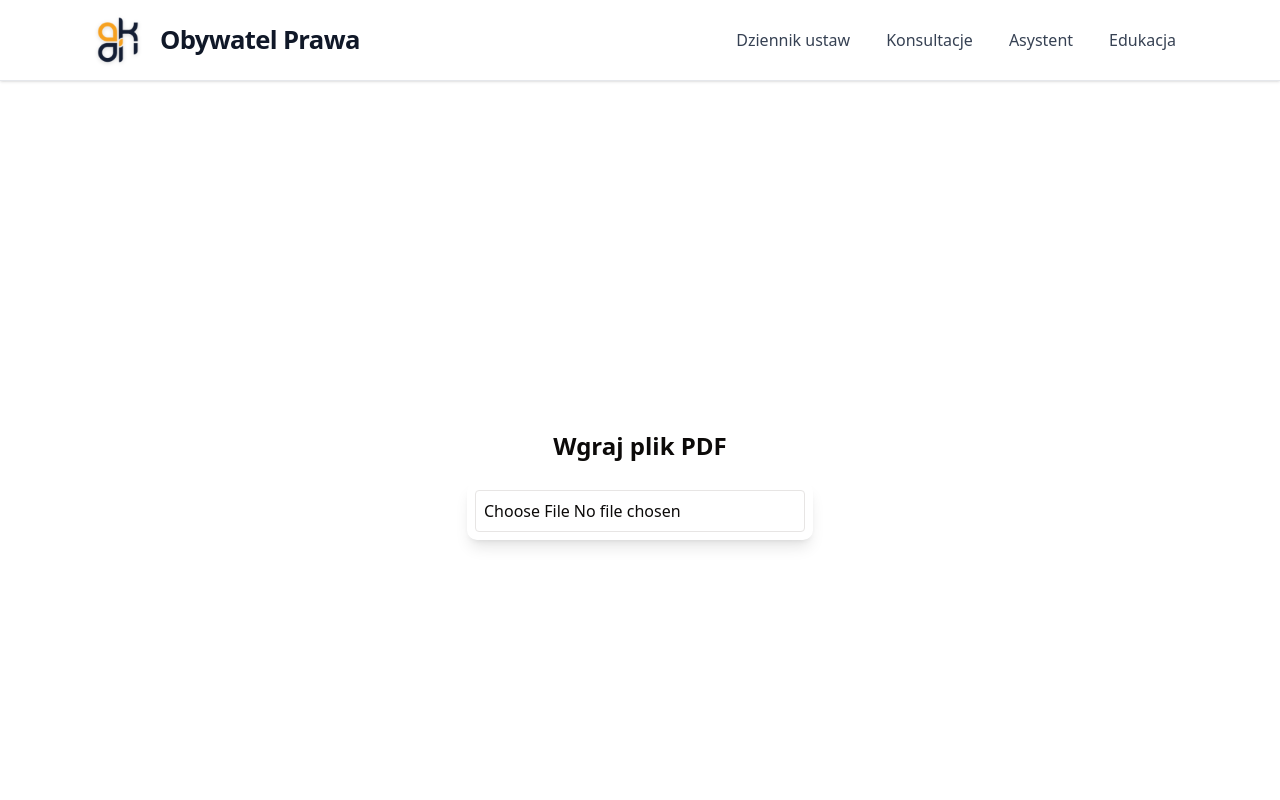
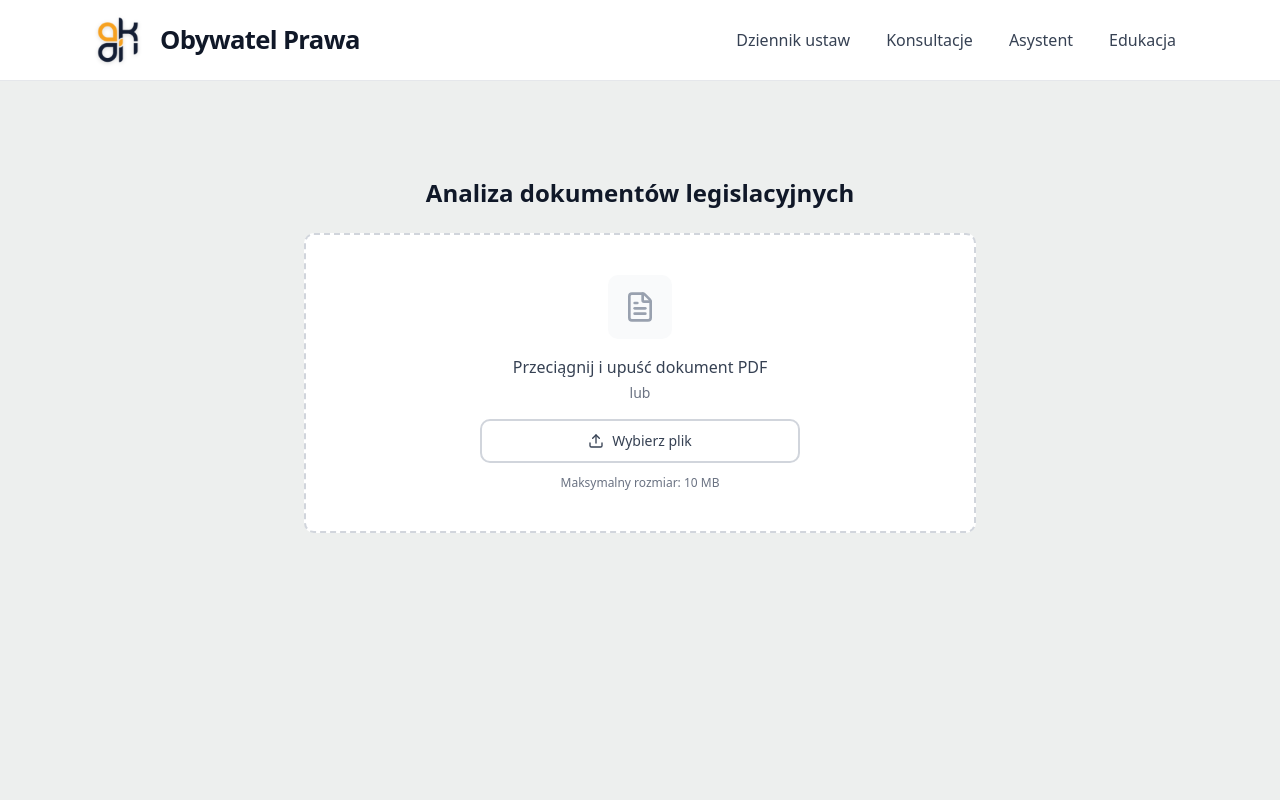
Before and after one commit to RomanGumeniuk/HackNation_2025_AKAI, a Next.js app in the folder client/: page /pdf in a window 1280 px wide. Shown: the top 800 px of the page. Built offline with nearby package versions, Linux system fonts and the light colour scheme; no server answers.

Commit message:
Pdf style changed
nojapidi

```diff
--- a/client/src/app/pdf/page.tsx
+++ b/client/src/app/pdf/page.tsx
@@ -2,6 +2,7 @@
 import Background from '@/components/details_page/Background'
 import { SocketContext } from "@/contexts/SocketContext";
 import { composeMessage } from "@/socket";
+import { Upload, FileText } from 'lucide-react';
 import {
   ChangeEventHandler,
   MouseEventHandler,
@@ -15,18 +16,43 @@ const page = () => {
   const [title, setTitle] = useState("");
   const [summary, setSummary] = useState("");
   const [rating, setRating] = useState("");
+  const [isUploading, setIsUploading] = useState(false);
+  const [isDragOver, setIsDragOver] = useState(false);
 
   const socket = useContext(SocketContext);
 
   const handleFile: ChangeEventHandler<HTMLInputElement> = (ev) => {
     //@ts-ignore
-    setFile(ev.target.files[0]);
+    const selectedFile = ev.target.files[0];
+    if (selectedFile && selectedFile.type === 'application/pdf') {
+      setFile(selectedFile);
+    }
+  };
+
+  const handleDrop = (ev: React.DragEvent<HTMLDivElement>) => {
+    ev.preventDefault();
+    setIsDragOver(false);
+    const droppedFile = ev.dataTransfer.files[0];
+    if (droppedFile && droppedFile.type === 'application/pdf') {
+      setFile(droppedFile);
+    }
+  };
+
+  const handleDragOver = (ev: React.DragEvent<HTMLDivElement>) => {
+    ev.preventDefault();
+    setIsDragOver(true);
+  };
+
+  const handleDragLeave = (ev: React.DragEvent<HTMLDivElement>) => {
+    ev.preventDefault();
+    setIsDragOver(false);
   };
 
   const handleAnalyze: MouseEventHandler<HTMLButtonElement> = (ev) => {};
 
   useEffect(() => {
     async function setup() {
+      setIsUploading(true);
       return new Promise<void>((resolve) => {
         let fileContnets;
         const formData = new FormData();
@@ -35,7 +61,10 @@ const page = () => {
           method: "POST",
           body: formData,
         }).then((res) => {
-          res.json().then((json) => (fileContnets = json.data));
+          res.json().then((json) => {
+            fileContnets = json.data;
+            setIsUploading(false);
+          });
         });
 
         socket.emit(
@@ -71,23 +100,128 @@ const page = () => {
     }
   }, [file]);
 
+  const formatFileSize = (bytes: number) => {
+    if (bytes < 1024) return bytes + ' B';
+    else if (bytes < 1024 * 1024) return (bytes / 1024).toFixed(0) + ' KB';
+    else return (bytes / (1024 * 1024)).toFixed(2) + ' MB';
+  };
+
   return (
-    <div>
-      {!file && <div className="flex flex-col h-screen justify-center items-center text-center">
-        <h1 className="mb-3 text-2xl font-bold p-2">Wgraj plik PDF</h1>
+    <div className="min-h-screen bg-[#EDEFEE]">
+      {!file && (
+        <div className="flex flex-col items-center px-4 pt-24 pb-12">
+          <div className="w-full max-w-2xl mx-auto">
+            <div className="text-center mb-6">
+              <h1 className="text-2xl font-bold text-gray-900">
+                Analiza dokumentów legislacyjnych
+              </h1>
+            </div>
 
-        <div className="rounded-lg shadow-lg p-2">
+            <div
+              onDrop={handleDrop}
+              onDragOver={handleDragOver}
+              onDragLeave={handleDragLeave}
+              className={`relative bg-white rounded-lg border-2 border-dashed transition-all duration-300 ${
+                isDragOver
+                  ? 'border-gray-400 bg-gray-50'
+                  : 'border-gray-300 hover:border-gray-400'
+              }`}
+            >
+              <div className="p-10">
+                <div className="flex flex-col items-center text-center space-y-4">
+                  <div className="relative">
+                    <div className={`w-16 h-16 rounded-lg flex items-center justify-center transition-colors ${
+                      isDragOver ? 'bg-gray-100' : 'bg-gray-50'
+                    }`}>
+                      <FileText className={`w-8 h-8 transition-colors ${
+                        isDragOver ? 'text-gray-600' : 'text-gray-400'
+                      }`} />
+                    </div>
+                  </div>
+
+                  <div className="space-y-1">
+                    <p className="text-base font-medium text-gray-700">
+                      {isDragOver ? 'Upuść dokument tutaj' : 'Przeciągnij i upuść dokument PDF'}
+                    </p>
+                    <p className="text-sm text-gray-500">lub</p>
+                  </div>
+
+                  <div className="flex flex-col items-center gap-3 w-full">
+                    <label className="w-full max-w-xs cursor-pointer">
+                      <span className="flex items-center justify-center gap-2 px-5 py-2.5 bg-white border-2 border-gray-300 text-gray-700 font-medium text-sm rounded-lg hover:bg-gray-50 hover:border-gray-400 transition-all">
+                        <Upload className="w-4 h-4" />
+                        Wybierz plik
+                      </span>
                       <input
                         type="file"
                         onChange={handleFile}
                         accept="application/pdf"
-            className={"border p-2 rounded"}
+                        className="hidden"
                       />
+                    </label>
+
+                    <p className="text-xs text-gray-500">
+                      Maksymalny rozmiar: 10 MB
+                    </p>
                   </div>
-      </div>}
-      <div>
+                </div>
+              </div>
+            </div>
+          </div>
+        </div>
+      )}
+
+      {isUploading && file && (
+        <div className="flex flex-col min-h-screen justify-center items-center px-4 py-12 bg-[#EDEFEE]">
+          <div className="w-full max-w-3xl">
+            <div className="bg-white rounded-lg shadow-sm p-10 border border-gray-200">
+              <div className="flex items-center justify-center w-20 h-20 mx-auto mb-6 bg-[#394788]/10 rounded-lg">
+                <div className="w-10 h-10 border-4 border-[#394788] border-t-transparent rounded-full animate-spin"></div>
+              </div>
+
+              <h2 className="text-2xl font-bold text-gray-900 text-center mb-2">Przetwarzanie dokumentu</h2>
+              <p className="text-gray-600 text-center mb-8">System analizuje przesłany plik PDF</p>
+
+              <div className="space-y-4 mb-8">
+                <div className="bg-gray-50 rounded-lg p-4 border border-gray-200">
+                  <div className="flex items-center justify-between mb-2">
+                    <span className="text-sm font-semibold text-gray-700">Status:</span>
+                    <div className="flex items-center gap-2">
+                      <div className="w-2 h-2 bg-[#394788] rounded-full animate-pulse"></div>
+                      <span className="text-base font-semibold text-[#394788]">Wczytywanie dokumentu...</span>
+                    </div>
+                  </div>
+                  <div className="w-full bg-gray-200 rounded-full h-1.5 overflow-hidden mt-3">
+                    <div className="bg-[#394788] h-1.5 rounded-full transition-all duration-500" style={{width: '60%'}}></div>
+                  </div>
+                </div>
+
+                <div className="grid grid-cols-2 gap-4">
+                  <div className="bg-white rounded-lg p-4 border border-gray-200">
+                    <p className="text-xs font-semibold text-gray-500 uppercase mb-1">Rozmiar pliku</p>
+                    <p className="text-lg font-bold text-gray-900">{formatFileSize(file.size)}</p>
+                  </div>
+                  <div className="bg-white rounded-lg p-4 border border-gray-200">
+                    <p className="text-xs font-semibold text-gray-500 uppercase mb-1">Format</p>
+                    <p className="text-lg font-bold text-gray-900">PDF</p>
+                  </div>
+                </div>
+              </div>
+
+              <div className="pt-6 border-t border-gray-200">
+                <p className="text-xs font-semibold text-gray-500 uppercase mb-2 text-center">Nazwa dokumentu</p>
+                <p className="text-sm font-medium text-gray-900 text-center break-all px-4">{file.name}</p>
+              </div>
+            </div>
+          </div>
+        </div>
+      )}
+
+      {!isUploading && file && (
+        <div className="min-h-screen bg-[#EDEFEE] py-8">
+          <div className="max-w-6xl mx-auto px-4">
             <div className="flex justify-center items-center">
-          <h1 className="m-5 text-[2rem] font-bold leading-snug">{title}</h1>
+              <h1 className="m-5 text-[2rem] font-bold leading-snug text-gray-900">{title}</h1>
             </div>
 
             {summary && <Background>
@@ -96,28 +230,33 @@ const page = () => {
 
             {rating && (
               <>
-
                 <div className="flex justify-center items-center m-5">
-            <h1 className="text-2xl font-bold text-gray-700">Analiza wpływu ustawy przez naszego Asystenta</h1>
+                  <h1 className="text-2xl font-bold text-gray-900">Analiza wpływu ustawy przez naszego Asystenta Ai</h1>
                 </div>
 
                 <Background>
                   <div className="leading-relaxed text-sm space-y-4">{rating}</div>
                 </Background>
 
-          {file && <div className="flex justify-center m-2">
+                <div className="flex justify-center m-6">
                   <button
-            className="m-2 px-6 py-2 bg-blue-600 text-white font-semibold rounded-lg hover:bg-blue-700 transition-colors"
+                    className="px-8 py-3 bg-[#394788] text-white font-semibold text-lg rounded-lg hover:bg-[#394788]/90 transition-all shadow-lg hover:shadow-xl"
                     type="button"
-            onClick={() => setFile(null)}
+                    onClick={() => {
+                      setFile(null);
+                      setTitle("");
+                      setSummary("");
+                      setRating("");
+                    }}
                   >
                     Wgraj następny plik
                   </button>
-        </div>}
+                </div>
               </>
             )}
           </div>
-      ;
+        </div>
+      )}
     </div>
   );
 };
--- a/client/src/components/pdf/PdfViewer.tsx
+++ b/client/src/components/pdf/PdfViewer.tsx
@@ -2,7 +2,7 @@
 
 import { useState } from 'react';
 
-export default function PdfViewer({url}) {
+export default function PdfViewer({url}: {url: string}) {
     const [isLoading, setIsLoading] = useState(true);
 
     return (
```
Lines whose indentation alone changed are shown as unchanged.
